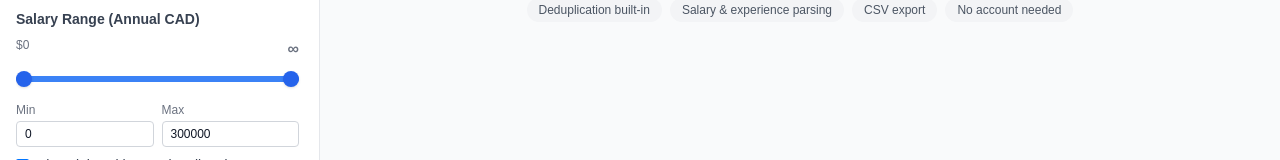
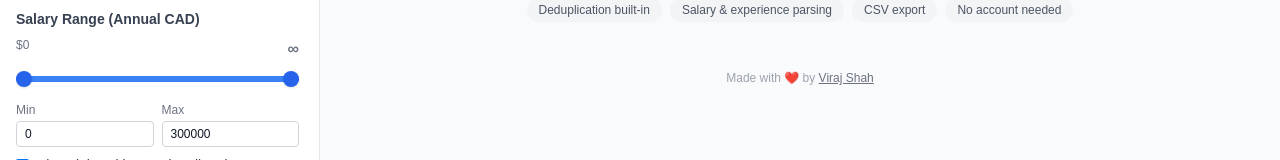
Before and after one commit to virajjshah/Job-scrapper, a Next.js app: page /advancedjobsearch/ in a window 1280 px wide. Shown: the part 568-728 px from the top of the page. Built offline with nearby package versions, Linux system fonts and the light colour scheme; a web font is replaced by a local one.

Commit message:
feat: move attribution to inline with empty state (middle of page on all screens)

```diff
--- a/app/page.tsx
+++ b/app/page.tsx
@@ -244,13 +244,12 @@ export default function HomePage() {
 
           {!isLoading && !result && <EmptyState />}
 
-          {/* Mobile: inline search trigger + attribution — sits in content flow,
-              always visible regardless of browser chrome overlap on the fixed bar */}
+          {/* Mobile + Desktop: inline search trigger + attribution — sits in content flow */}
           {!isLoading && !result && (
-            <div className="md:hidden flex flex-col items-center gap-3 pb-2">
+            <div className="flex flex-col items-center gap-3 pb-2">
               <button
                 onClick={() => setMobileFiltersOpen(true)}
-                className="w-full flex items-center justify-center gap-2 px-4 py-4 bg-blue-600 hover:bg-blue-700 active:bg-blue-800 text-white rounded-2xl font-semibold text-base transition-colors shadow-lg"
+                className="md:hidden w-full flex items-center justify-center gap-2 px-4 py-4 bg-blue-600 hover:bg-blue-700 active:bg-blue-800 text-white rounded-2xl font-semibold text-base transition-colors shadow-lg"
               >
                 <Search size={20} />
                 Search Jobs
@@ -283,8 +282,9 @@ export default function HomePage() {
         </main>
       </div>
 
-      {/* Footer — desktop only */}
-      <footer className="hidden md:block text-center py-3 text-sm text-gray-500 dark:text-gray-400 border-t border-gray-200 dark:border-gray-700 bg-white dark:bg-gray-900 shrink-0">
+      {/* Footer — desktop only (hidden when showing empty state since attribution is inline) */}
+      {result && (
+        <footer className="hidden md:block text-center py-3 text-sm text-gray-500 dark:text-gray-400 border-t border-gray-200 dark:border-gray-700 bg-white dark:bg-gray-900 shrink-0">
         Made with ❤️ by{' '}
         <a
           href="https://www.linkedin.com/in/viraj-irl/"
@@ -294,7 +294,8 @@ export default function HomePage() {
         >
           Viraj Shah
         </a>
-      </footer>
+        </footer>
+      )}
 
       {/* ── Toast notification ────────────────────────────────────────── */}
       {toast && (
```
